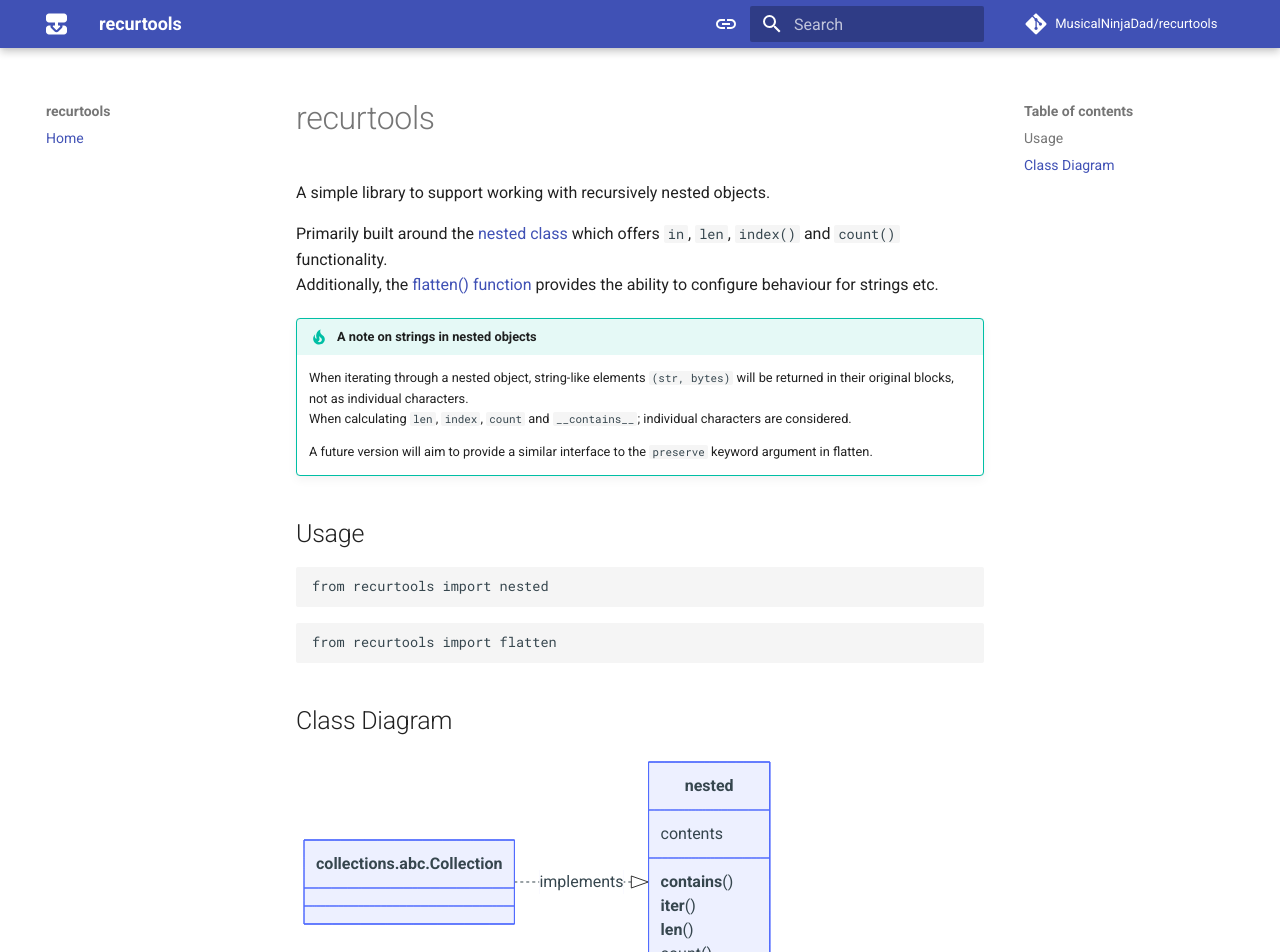
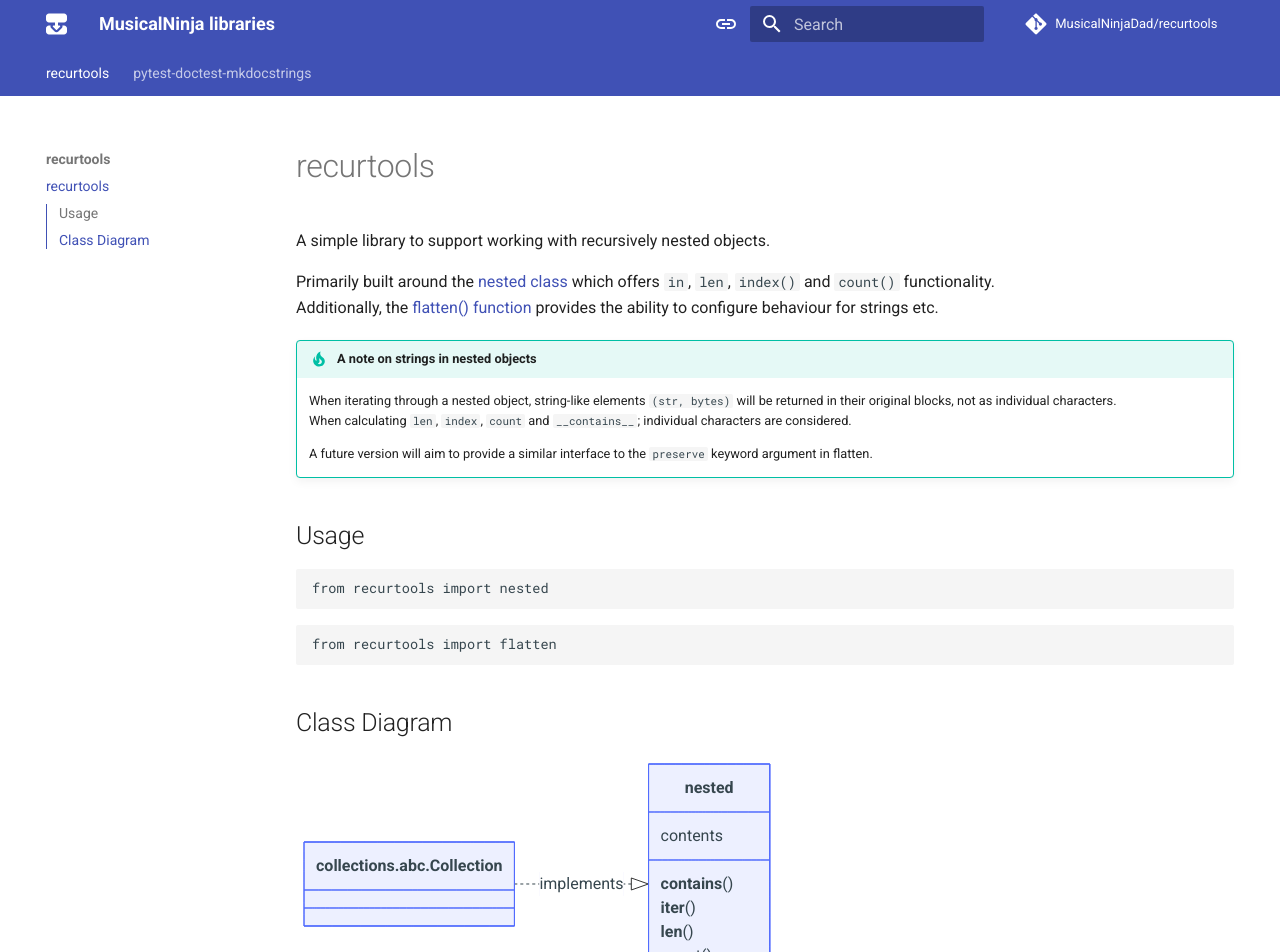
Before and after one commit to MusicalNinjaDad/recurtools, an MkDocs documentation site: the page built from docs/index.md, in a window 1280 px wide and 1316 px high. Shown: the top 952 px of the window. Built offline with MkDocs 1.6.1 and Material for MkDocs 9.7.7, drawn with Linux system fonts in a browser that asks for light colours; comment, search, counter and statistics services are not loaded.

Commit message:
merge in megadocs config

```diff
--- a/mkdocs.yml
+++ b/mkdocs.yml
@@ -1,4 +1,4 @@
-site_name: "recurtools"
+site_name: "MusicalNinja libraries"
 repo_url: https://github.com/MusicalNinjaDad/recurtools
 repo_name: MusicalNinjaDad/recurtools
 
@@ -27,7 +27,8 @@ theme:
   features:
     - navigation.expand
     - navigation.path
-    - navigation.indexes
+    - navigation.tabs
+    - toc.integrate
 
 plugins:
 - search
@@ -59,5 +60,7 @@ markdown_extensions:
       format: !!python/name:pymdownx.superfences.fence_code_format
 
 nav:
-- Home:
+- recurtools:
   - index.md
+- pytest-doctest-mkdocstrings:
+  - https://musicalninjadad.github.io/pytest-doctest-mkdocstrings
```
